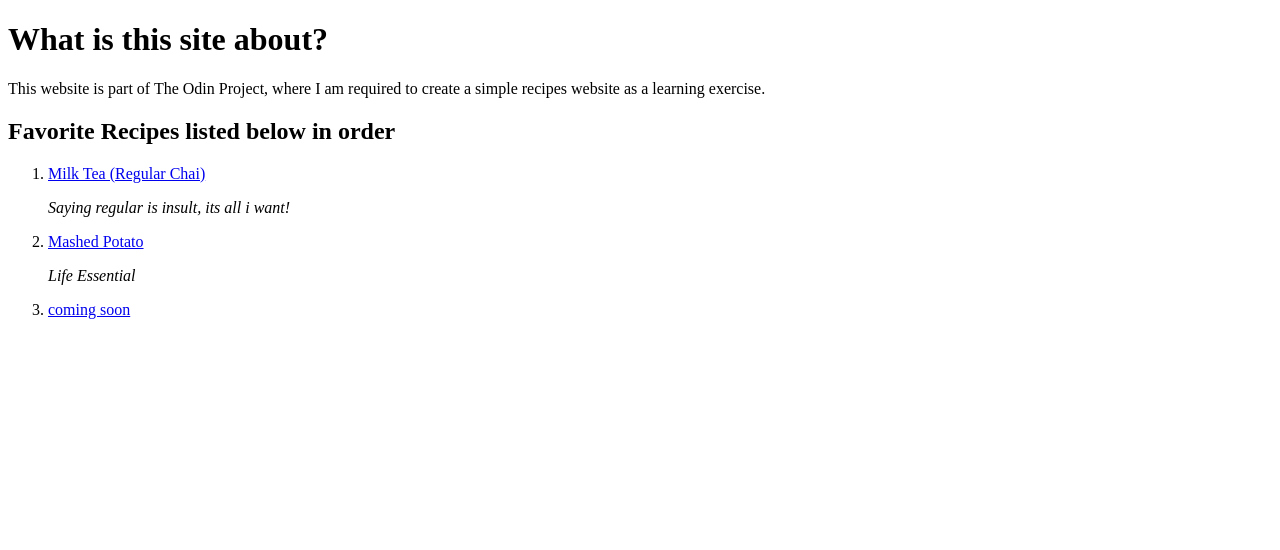
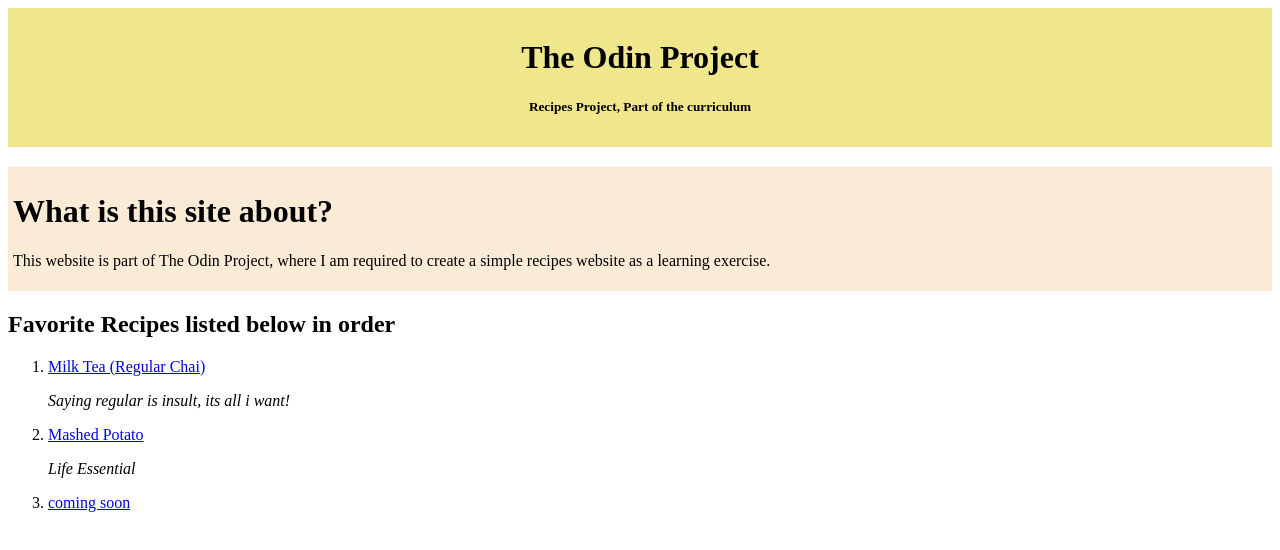
Before and after one commit to godarayudhvir/theodinproject-recipes, a plain HTML site: page index.html in a window 1280 px wide. Drawn offline with Linux system fonts and the light colour scheme.

Commit message:
some beautification

```diff
--- a/index.html
+++ b/index.html
@@ -4,28 +4,30 @@
     <meta charset="UTF-8">
     <meta name="viewport" content="width=device-width, initial-scale=1.0">
     <title>The odin project - recipes</title>
-
+    <link rel="stylesheet" href="/style.css">
 </head>
 <body>
 
-    <h1> What is this site about?</h1>
+    <div class="header">
+        <h1>The Odin Project</h1>
+        <h5>Recipes Project, Part of the curriculum</h5 >
+    </div>
 
-    <p>
-        This website is part of The Odin Project, where I am required to create a simple recipes website as a learning exercise.
-    </p>
+    <div class="about">
+        <h1> What is this site about?</h1>
+        <p>This website is part of The Odin Project, where I am required to create a simple recipes website as a learning exercise.</p>
+    </div>
 
-    <h2> Favorite Recipes listed below in order</h2>
-
-    <ol>
+    <div id="recipe-list">
+        <h2> Favorite Recipes listed below in order</h2>
+        <ol>
         <li><a href="recipes/chai-tea.html" target="_blank" Referrer-Policy: no-referrer>Milk Tea (Regular Chai)</a></li>
         <P><em>Saying regular is insult, its all i want!</em></P>
-
         <li><a href="recipes/mashpotato.html"  target="_blank" Referrer-Policy: no-referrer>Mashed Potato</a></li>
         <p><em>Life Essential</em></p>
-
         <li><a href="#">coming soon</a></li>
-
     </ol>
+    </div>
 
 </body>
 </html>
--- /dev/null
+++ b/style.css
@@ -0,0 +1,23 @@
+.about {
+    background-color: #faebd7;
+    padding: 0.4%;
+}
+
+#positive-response {
+    background-color: #f0e68c;
+    color: white;
+    font-weight: bold;
+}
+
+/* * {
+  outline: 2px solid red;
+} */
+
+.header {
+    background-color: #f0e68c;
+    color: black;
+    font-weight: bold;
+    padding: 10px;
+    text-align: center;
+    margin-bottom: 20px;
+}
```
Also changed, not shown: recipes/chai-tea.html (+9 -1 lines), recipes/mashpotato.html (+9 -1 lines), 1 other file.
